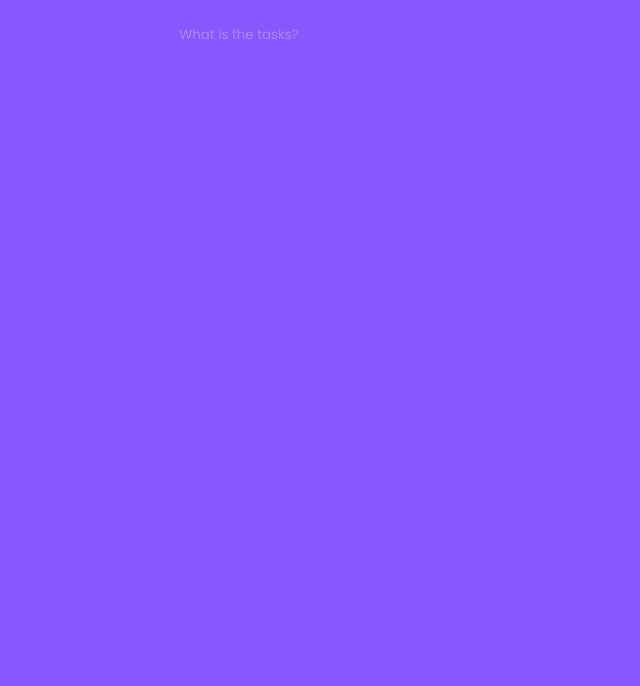
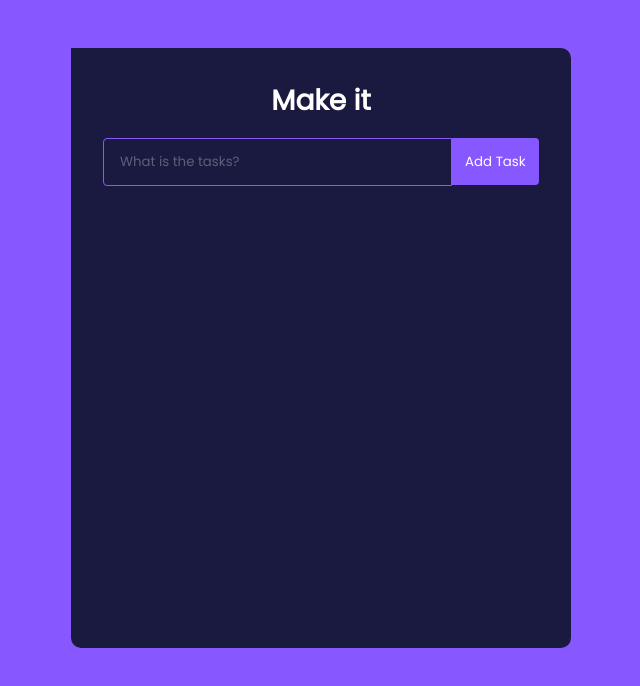
Before and after one commit to Hepik/pet_react, a React (Create React App) app: page / in a window 1280 px wide. Shown: the top 686 px of the page, without its empty margins (319-959 px from the left). Built offline with nearby package versions, Linux system fonts and the light colour scheme.

Commit message:
fix: update details

```diff
--- a/src/App.css
+++ b/src/App.css
@@ -20,15 +20,16 @@ body {
 
 h1 {
   color: #fff;
-  margin-bottom: 0.5rem;
   font-size: 1.75rem;
 }
 
 .TodoWrapper {
+  width: 500px;
+  height: 600px;
   background: #1A1A40;
-  margin-top: 5rem;
+  margin-top: 3rem;
   padding: 2rem;
-  border-radius: 5px;
+  border-radius: 0px 10px 10px 10px;
 }
 
 .TodoForm {
@@ -36,27 +37,90 @@ h1 {
   margin-bottom: 1rem;
 }
 
+.TodoFormEdit {
+  display: flex;
+  justify-content: space-between;
+  align-items: center;
+  background: #8758ff;
+  color: #fff;
+  padding: 0.75rem 1rem;
+  border-radius: 5px;
+  margin-bottom: 1rem;
+  margin-right: 4px;
+}
+
 .todo-input {
   outline: none;
   background: none;
   border: 1px solid #8758ff;
-  padding: 0.5rem 1rem;
+  padding: 0.8rem 1rem;
   margin-top: 1rem;
-  margin-bottom: 2rem;
-  width: 300px;
+  width: 80%;
   color: #fff;
+  border-radius: 4px 0px 0px 4px;
+}
+
+.todo-input-edit {
+  display: flex;
+  justify-content: space-between;
+  align-items: center;
+  background: #7a55d7;
+  color: #ffffff;
+  width: 86%;
+  border-radius: 4px;
+  border-color: #54379f;
+  padding-top: 0.025rem;
+  padding-bottom: 0.025rem;
 }
 
 .todo-input::placeholder {
   color: #ffffff4d;
 }
 
+.todo-input-edit::placeholder {
+  color: #ffffff;
+}
+
 .todo-btn {
   background: #8758ff;
   color: #fff;
   border: none;
-  padding: 0.55rem;
+  padding: 0.83rem;
   cursor: pointer;
+  width: 20%;
+  height: 46.68px;
+  border-radius: 0px 4px 4px 0px;
+}
+
+.todo-btn-edit {
+  background: #8758ff;
+  color: #fff;
+  border: none;
+  cursor: pointer;
+  width: 12%;
+}
+
+.ScrollList {
+  height: 400px;
+  overflow-y: auto;
+}
+
+.ScrollList::-webkit-scrollbar {
+  width: 10px;
+}
+
+.ScrollList::-webkit-scrollbar-track {
+  background: #141444;
+  border-radius: 4px;
+}
+
+.ScrollList::-webkit-scrollbar-thumb {
+  background: #8758ff;
+  border-radius: 4px;
+}
+
+.ScrollList::-webkit-scrollbar-thumb:hover {
+  background: #ffffff;
 }
 
 .Todo {
@@ -68,6 +132,7 @@ h1 {
   padding: 0.75rem 1rem;
   border-radius: 5px;
   margin-bottom: 1rem;
+  margin-right: 4px;
 }
 
 .fa-trash {
@@ -89,3 +154,7 @@ h1 {
 .delete-icon {
   cursor: pointer;
 }
+
+.EditIcons {
+  display: flex;
+}
--- a/src/components/EditTodoForm.js
+++ b/src/components/EditTodoForm.js
@@ -1,9 +1,20 @@
-import React from 'react'
+import React, {useState} from 'react'
 
-export const EditTodoForm = () => {
+export const EditTodoForm = ({editTodo, task}) => {
+    const [value, setValue] = useState(task.task)
+
+    const handleSubmit = e => {
+      e.preventDefault();
+
+      editTodo(value, task.id)
+
+      setValue("")
+    }
   return (
-    <form>
-
+    <form className='TodoFormEdit' onSubmit={handleSubmit}>
+        <input type="text" className='todo-input-edit' value={value} placeholder='Update task'
+        onChange={(e) => setValue(e.target.value)}/>
+        <button type='submit' className='todo-btn-edit'>Update</button>
     </form>
   )
 }
--- a/src/components/Todo.js
+++ b/src/components/Todo.js
@@ -1,7 +1,16 @@
 import React from 'react'
+import { FontAwesomeIcon } from '@fortawesome/react-fontawesome'
+import { faPenToSquare } from '@fortawesome/free-solid-svg-icons'
+import { faTrash } from '@fortawesome/free-solid-svg-icons'
 
-export const Todo = () => {
+export const Todo = ({task, toggleComplete, deleteTodo, editTodo}) => {
   return (
-    <div>ToDo</div>
+    <div className='Todo'>
+      <p onClick={() => toggleComplete(task.id)} className={`${task.completed ? 'completed': ""}`}>{task.task}</p>
+      <div className='EditIcons'>
+        <FontAwesomeIcon icon={faPenToSquare} onClick={() => editTodo(task.id)}/>
+        <FontAwesomeIcon icon={faTrash} onClick={() => deleteTodo(task.id)}/>
+      </div>
+    </div>
   )
 }
--- a/src/components/TodoForm.js
+++ b/src/components/TodoForm.js
@@ -1,10 +1,20 @@
-import React from 'react'
+import React, {useState} from 'react'
 
-export const TodoForm = () => {
+export const TodoForm = ({addTodo}) => {
+    const [value, setValue] = useState("")
+
+    const handleSubmit = e => {
+      e.preventDefault();
+
+      addTodo(value)
+
+      setValue("")
+    }
   return (
-    <form className='TodoForm'>
-        <input type="text" className='todo-input' placeholder='What is the tasks?' />
-        <button type='submit' className='todo-btn'></button>
+    <form className='TodoForm' onSubmit={handleSubmit}>
+        <input type="text" className='todo-input' value={value} placeholder='What is the tasks?'
+        onChange={(e) => setValue(e.target.value)}/>
+        <button type='submit' className='todo-btn'>Add Task</button>
     </form>
   )
 }
--- a/src/components/TodoWrapper.js
+++ b/src/components/TodoWrapper.js
@@ -1,10 +1,48 @@
-import React from 'react'
+import React, {useState} from 'react'
 import { TodoForm } from './TodoForm'
+import { v4 as uuidv4 } from 'uuid';
+import { Todo } from './Todo';
+import { EditTodoForm } from './EditTodoForm';
+uuidv4();
 
 export const TodoWrapper = () => {
+    const [todos, setTodos] = useState([])
+
+    const addTodo = todo => {
+      setTodos([...todos, {id: uuidv4(), task: todo,
+      completed: false, isEditing: false}])
+    }
+
+    const toggleComplete = id => {
+      setTodos(todos.map(todo => todo.id === id ? {...todo, completed: !todo.completed} : todo))
+    }
+
+    const deleteTodo = id => {
+      setTodos(todos.filter(todo => todo.id !== id))
+    }
+
+    const editTodo = id => {
+      setTodos(todos.map(todo => todo.id === id ? {...todo, isEditing: !todo.isEditing} : todo))
+    }
+
+    const editTask = (task, id) => {
+      setTodos(todos.map(todo => todo.id === id ? {...todo, task, isEditing: !todo.isEditing} : todo))
+    }
+
   return (
-    <div>
-        <TodoForm />
+    <div className='TodoWrapper'>
+      <h1>Make it</h1>
+        <TodoForm addTodo={addTodo}/>
+        <div className='ScrollList'>
+          {todos.map((todo, index) => (
+            todo.isEditing ? (
+              <EditTodoForm editTodo={editTask} task={todo}/>
+            ) : (
+              <Todo task={todo} key={index}
+            toggleComplete={toggleComplete} deleteTodo={deleteTodo} editTodo={editTodo}/>
+            )
+          ))}
+        </div>
     </div>
   )
 }
```
